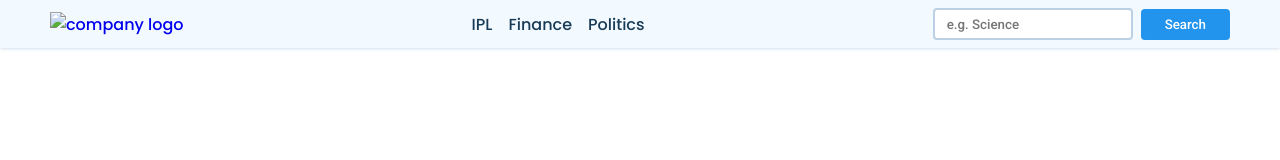
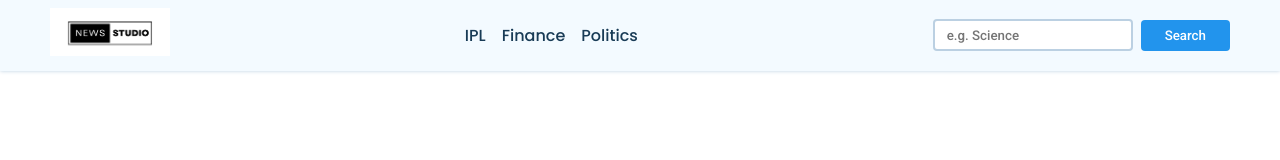
Before and after one commit to iamjayantaroy/News-Page, a plain HTML site: page index.html in a window 1280 px wide. Drawn offline with Linux system fonts and the light colour scheme; no server answers.

Commit message:
Update index.html

```diff
--- a/index.html
+++ b/index.html
@@ -11,7 +11,7 @@
     <nav>
       <div class="main-nav container flex">
         <a href="#" onclick="reload()" class="company-logo">
-          <img src="./assets/logo.png" alt="company logo" />
+          <img src="logo.png" alt="company logo" />
         </a>
         <div class="nav-links">
           <ul class="flex">
```
